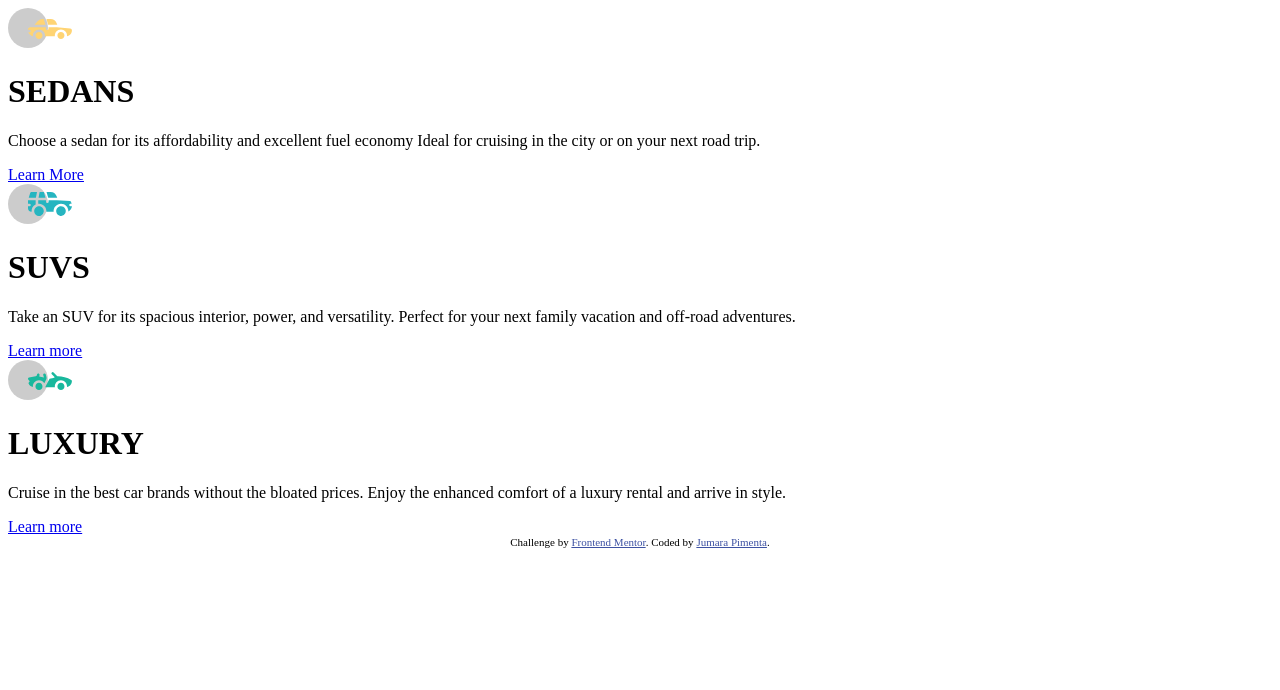
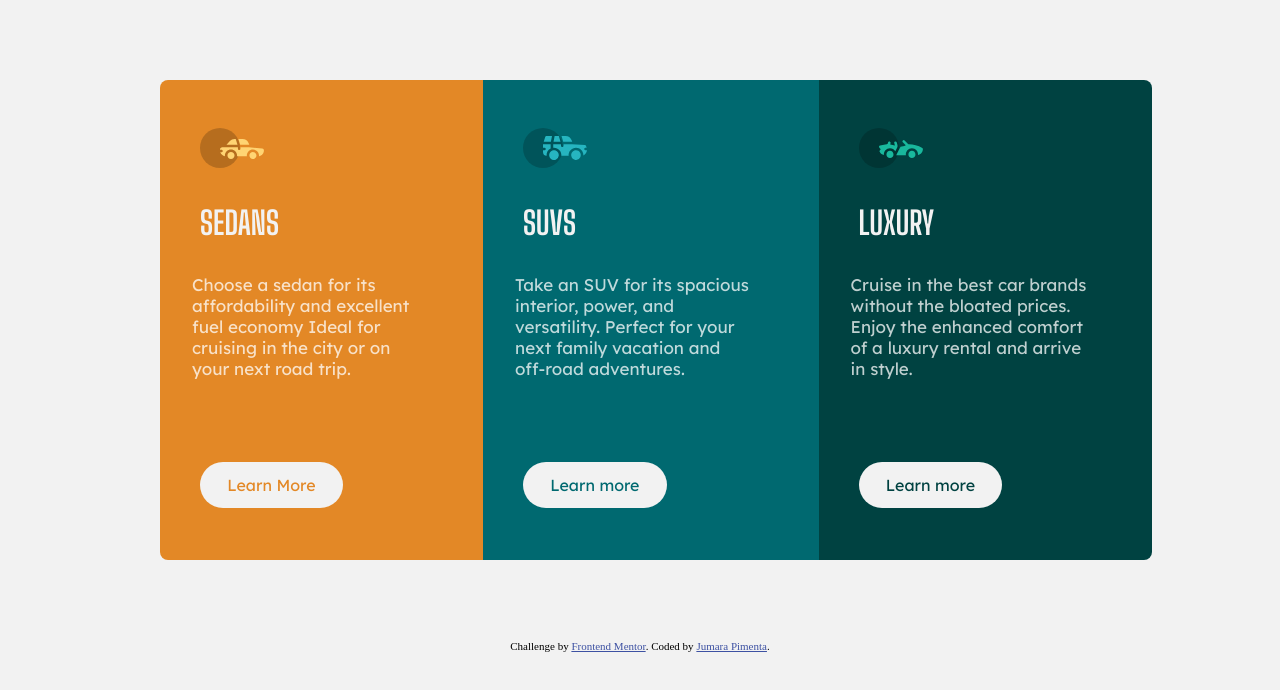
Before and after one commit to jumara-pimenta/challenge-column, a plain HTML site: page index.html in a window 1280 px wide. Drawn offline with Linux system fonts and the light colour scheme.

Commit message:
desktop version css

```diff
--- a/index.html
+++ b/index.html
@@ -13,6 +13,7 @@
   <link rel="preconnect" href="https://fonts.gstatic.com" crossorigin>
   <link href="https://fonts.googleapis.com/css2?family=Big+Shoulders+Display:wght@700&display=swap" rel="stylesheet">
   <title>Challenge Frontend Mentor | 3-column</title>
+  <link rel="stylesheet" href="style.css">
 
   <style>
     .attribution { font-size: 11px; text-align: center; }
--- a/style.css
+++ b/style.css
@@ -1,2 +1,84 @@
  /* font-family: 'Lexend Deca', sans-serif;
  font-family: 'Big Shoulders Display', cursive; */
+
+ *{
+     margin: 0;
+     padding: 0;
+     box-sizing: border-box;
+ }
+
+ body {
+     background: hsl(0, 0%, 95%);
+ }
+
+ .container {
+    margin-top: 5rem;
+    margin-bottom: 5rem;
+    display: flex;
+}
+
+.column-1 {
+    border-bottom: 1px solid black;
+    background: hsl(31, 77%, 52%);
+    border: transparent;
+    margin-left: 10rem;
+    border-top-left-radius: 0.5rem;
+    border-bottom-left-radius: 0.5rem;
+    height: 30rem;
+}
+
+.column-2 {
+    border-bottom: 1px solid black;
+    border: transparent;
+    margin-top: 0;
+    background: hsl(184, 100%, 22%);
+}
+
+.column-3 {
+    border-bottom: 1px solid black;
+    border: transparent;
+    margin-right: 8rem ;
+    background: hsl(179, 100%, 13%);
+    border-top-right-radius: 0.5rem;
+    border-bottom-right-radius: 0.5rem;
+}
+
+.column-1 .sedans-image, .column-2 .suvs-image, .column-3 .luxury-image{
+    margin-left: 2.5rem;
+    margin-top: 3rem;
+}
+
+.column-1 .sedans-title, .column-2 .suvs-title, .column-3 .luxury-title{
+   font-family: 'Big Shoulders Display', cursive;
+   color: hsl(0, 0%, 95%);
+   margin-top: 2rem;
+   margin-left: 2.5rem;
+}
+
+.column-1 .about-sedans, .column-2 .about-suvs, .column-3 .about-luxury {
+    font-family: 'Lexend Deca';
+    color: hsla(0, 0%, 100%, 0.75);
+    margin: 2rem 4rem 6rem 2rem;
+    font-weight: 100;
+    font-size: 1.0625rem;
+}
+
+.column-1 .btn-sedans, .column-2 .btn-suvs, .column-3 .btn-luxury{
+    text-decoration: none;
+    color: hsl(31, 77%, 52%);
+    background: hsl(0, 0%, 95%);
+    margin-left: 2.5rem;
+    margin-top: 2rem;
+    padding: 0.8rem 1.7rem;
+    border-radius: 1.5rem;
+    margin-bottom: 2.7rem;
+    font-family: 'Lexend Deca';
+}
+
+.column-2 .btn-suvs {
+    color:hsl(184, 100%, 22%);;
+}
+
+.column-3 .btn-luxury {
+    color: hsl(179, 100%, 13%);
+}
```
